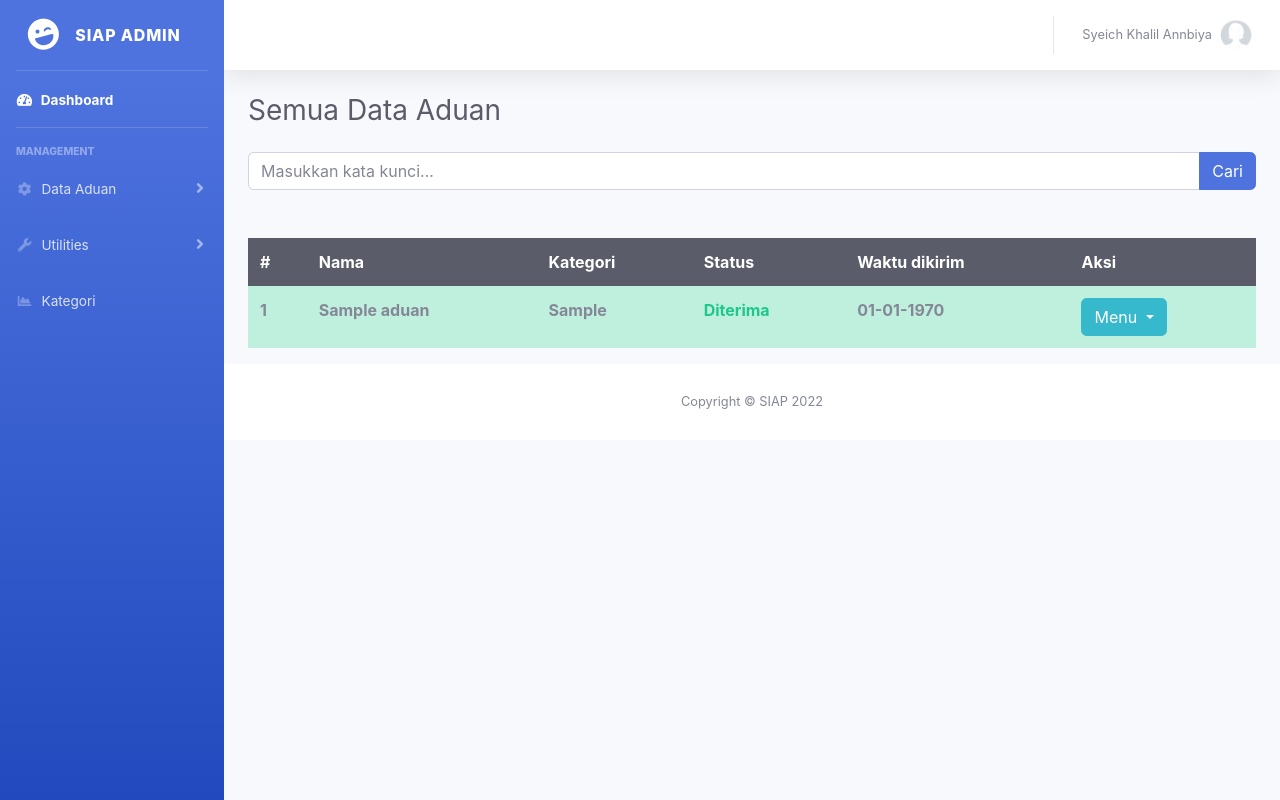
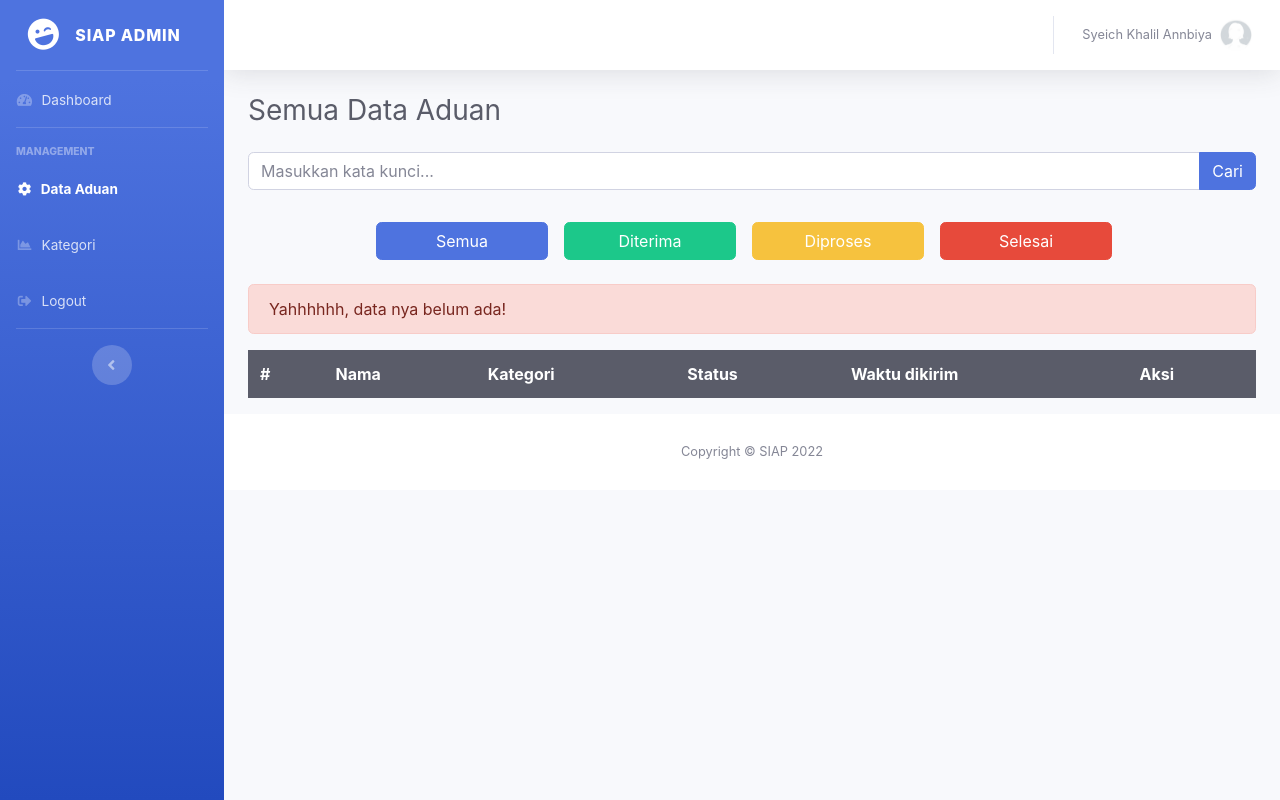
Before and after one commit to khalilannbiya/siap, a CodeIgniter app: page /database/index.php/complaint/index/1 in a window 1280 px wide. Run offline with CodeIgniter, Linux system fonts and the light colour scheme; a user stored in the database is signed in; data comes from the database, SQL or seed files in the repository; tables that the repository leaves empty or names only in its code hold one stand-in row (values such as "Sample post"); lists and menus that the app fills with data are empty.

Commit message:
menambahkn search data by button

```diff
--- a/application/controllers/Admin.php
+++ b/application/controllers/Admin.php
@@ -93,13 +93,13 @@
   {
     $this->ModelComplaint->ubahToProcess($unic);
     $this->session->set_flashdata('message', 'Status aduan berhasil diubah menjadi Diproses!');
-    redirect('complaint');
+    redirect('complaint/index/diproses');
   }
 
   public function selesai($unic)
   {
     $this->ModelComplaint->ubahToSelesai($unic);
     $this->session->set_flashdata('message', 'Status aduan berhasil diubah menjadi Selesai!');
-    redirect('complaint');
+    redirect('complaint/index/selesai');
   }
 }
--- a/application/controllers/Complaint.php
+++ b/application/controllers/Complaint.php
@@ -13,7 +13,7 @@
     }
   }
 
-  public function index()
+  public function index($status = null)
   {
 
     // Jika data didalam session role_id nya tidak sama dengan 2 yang berarti dia bukan user, jadi tidak boleh masuk ke controller user
@@ -24,9 +24,13 @@
     $email = $this->session->userdata('email');
     $data['userlogin'] = $this->db->get_where('user', ['email' => $email])->row_array();
     $data['title'] = "Semua Data Aduan";
-    $data['complaints'] = $this->ModelComplaint->getAllDataAduan();
+
     if ($this->input->post('keyword')) {
       $data['complaints'] = $this->ModelComplaint->searchAduanByKeyword();
+    } elseif ($status) {
+      $data['complaints'] = $this->ModelComplaint->searchByButtonStatus($status);
+    } else {
+      $data['complaints'] = $this->ModelComplaint->getAllDataAduan();
     }
 
 
--- a/application/models/ModelComplaint.php
+++ b/application/models/ModelComplaint.php
@@ -54,6 +54,13 @@
       ->get('aduan')->result_array();
   }
 
+  public function searchByButtonStatus($status)
+  {
+
+    return $this->db->where(['status' => $status])->order_by('id', 'DESC')
+      ->get('aduan')->result_array();
+  }
+
   public function getDataById($unic)
   {
     // Menampilkan data dari table user yang email nya sesuai session email, dan ambil datu baris saja
@@ -99,6 +106,13 @@
   public function getAllDataAduan()
   {
     return $this->db->order_by('id', 'DESC')
+      ->get('aduan')->result_array();
+  }
+
+  public function getDataAduanByStatusDiterima()
+  {
+    return $this->db->where('status', 'diterima')
+      ->order_by('id', 'DESC')
       ->get('aduan')->result_array();
   }
 
--- a/application/views/admin/all.php
+++ b/application/views/admin/all.php
@@ -13,7 +13,7 @@
     <h1 class="h3 mb-0 text-gray-800">Semua Data Aduan</h1>
   </div>
 
-  <div class="row-sm mb-5">
+  <div class="row-sm mb-4">
     <form action="<?= base_url(); ?>complaint" method="POST">
       <div class="input-group mb-3">
         <input type="text" name="keyword" class="form-control" placeholder="Masukkan kata kunci..." aria-label="Recipient's username" aria-describedby="button-addon2">
@@ -22,6 +22,13 @@
         </div>
       </div>
     </form>
+  </div>
+
+  <div class="row justify-content-center mb-4">
+    <a href="<?= base_url(); ?>complaint" class="col-md-2 mr-3 mt-2 btn btn-primary">Semua</a>
+    <a href="<?= base_url(); ?>complaint/index/diterima" class="col-md-2 mr-3 mt-2 btn btn-success">Diterima</a>
+    <a href="<?= base_url(); ?>complaint/index/diproses" class="col-md-2 mr-3 mt-2 btn btn-warning">Diproses</a>
+    <a href="<?= base_url(); ?>complaint/index/selesai" class="col-md-2 mr-3 mt-2 btn btn-danger">Selesai</a>
   </div>
 
   <div class="table-responsive-xl">
--- a/application/views/templates/sidebar.php
+++ b/application/views/templates/sidebar.php
@@ -12,7 +12,7 @@
   <hr class="sidebar-divider my-0" />
 
   <!-- Nav Item - Dashboard -->
-  <li class="nav-item active">
+  <li class="nav-item <?= $title == "Dashboard" ? "active" : ""; ?>">
     <a class="nav-link" href="<?= base_url(); ?>admin">
       <i class="fas fa-fw fa-tachometer-alt"></i>
       <span>Dashboard</span></a>
@@ -24,47 +24,36 @@
   <!-- Heading -->
   <div class="sidebar-heading">Management</div>
 
-  <!-- Nav Item - Pages Collapse Menu -->
-  <li class="nav-item">
-    <a class="nav-link collapsed" href="#" data-toggle="collapse" data-target="#collapseTwo" aria-expanded="true" aria-controls="collapseTwo">
+  <!-- Nav Item - Categories -->
+  <li class="nav-item <?= $title == "Semua Data Aduan" ? "active" : ""; ?>">
+    <a class="nav-link" href="<?= base_url(); ?>complaint">
       <i class="fas fa-fw fa-cog"></i>
-      <span>Data Aduan</span>
-    </a>
-    <div id="collapseTwo" class="collapse" aria-labelledby="headingTwo" data-parent="#accordionSidebar">
-      <div class="bg-white py-2 collapse-inner rounded">
-        <h6 class="collapse-header">Management Data Aduan</h6>
-        <a class="collapse-item" href="<?= base_url(); ?>complaint">Semua</a>
-        <a class="collapse-item" href="buttons.html">Diterima</a>
-        <a class="collapse-item" href="buttons.html">Diproses</a>
-        <a class="collapse-item" href="cards.html">Selesai</a>
-      </div>
-    </div>
-  </li>
-
-  <!-- Nav Item - Utilities Collapse Menu -->
-  <li class="nav-item">
-    <a class="nav-link collapsed" href="#" data-toggle="collapse" data-target="#collapseUtilities" aria-expanded="true" aria-controls="collapseUtilities">
-      <i class="fas fa-fw fa-wrench"></i>
-      <span>Utilities</span>
-    </a>
-    <div id="collapseUtilities" class="collapse" aria-labelledby="headingUtilities" data-parent="#accordionSidebar">
-      <div class="bg-white py-2 collapse-inner rounded">
-        <h6 class="collapse-header">Custom Utilities:</h6>
-        <a class="collapse-item" href="utilities-color.html">Colors</a>
-        <a class="collapse-item" href="utilities-border.html">Borders</a>
-        <a class="collapse-item" href="utilities-animation.html">Animations</a>
-        <a class="collapse-item" href="utilities-other.html">Other</a>
-      </div>
-    </div>
+      <span>Data Aduan</span></a>
   </li>
 
   <!-- Nav Item - Categories -->
-  <li class="nav-item">
+  <li class="nav-item <?= $title == "Tambah Kategori" ? "active" : ""; ?>">
     <a class="nav-link" href="<?= base_url(); ?>admin/managementCategories">
       <i class="fas fa-fw fa-chart-area"></i>
       <span>Kategori</span></a>
   </li>
 
+  <!-- Nav Item - logoyt -->
+  <li class="nav-item ">
+    <a class="nav-link" href="<?= base_url(); ?>auth/logout">
+      <i class="fas fa-sign-out-alt fa-fw"></i>
+      <span>Logout</span></a>
+  </li>
+
+  <!-- Divider -->
+  <hr class="sidebar-divider d-none d-md-block" />
+
+  <!-- Sidebar Toggler (Sidebar) -->
+  <div class="text-center d-none d-md-inline">
+    <button class="rounded-circle border-0" id="sidebarToggle"></button>
+  </div>
+
+
 
 
 </ul>
```
